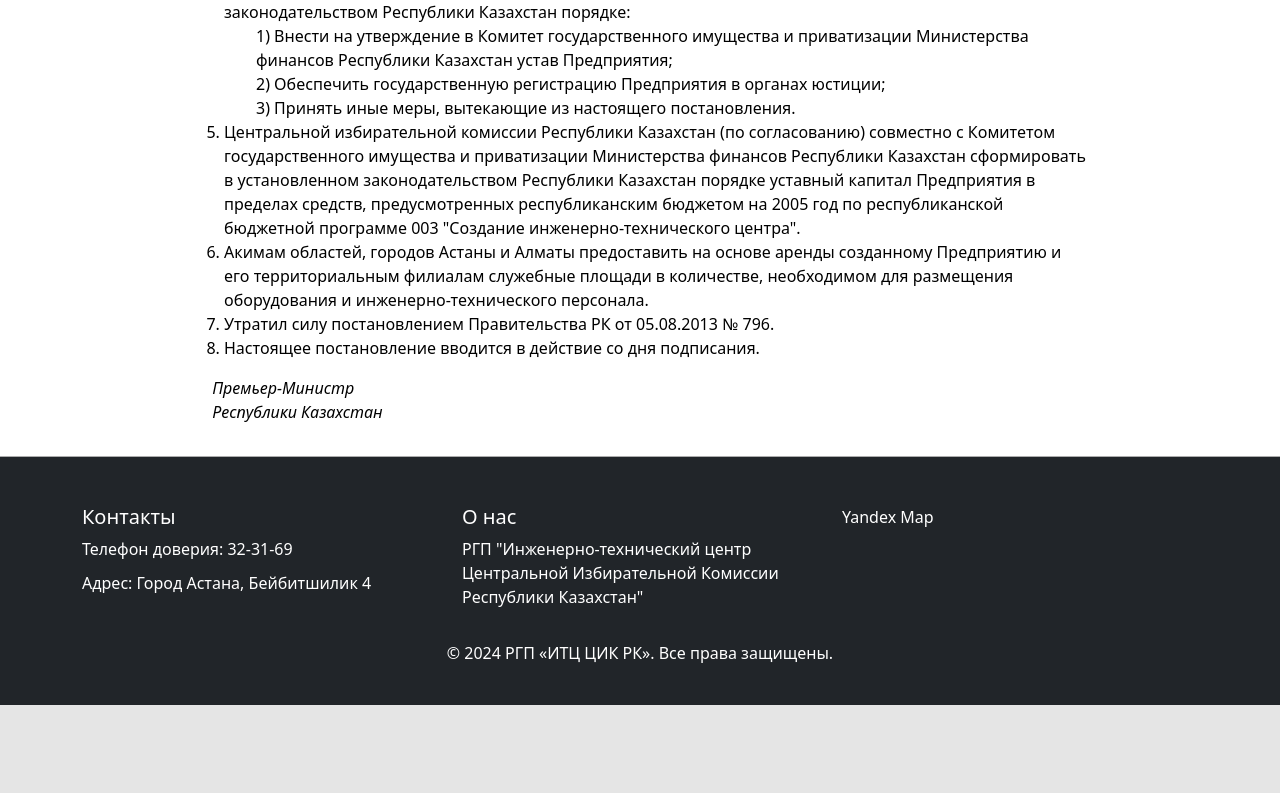
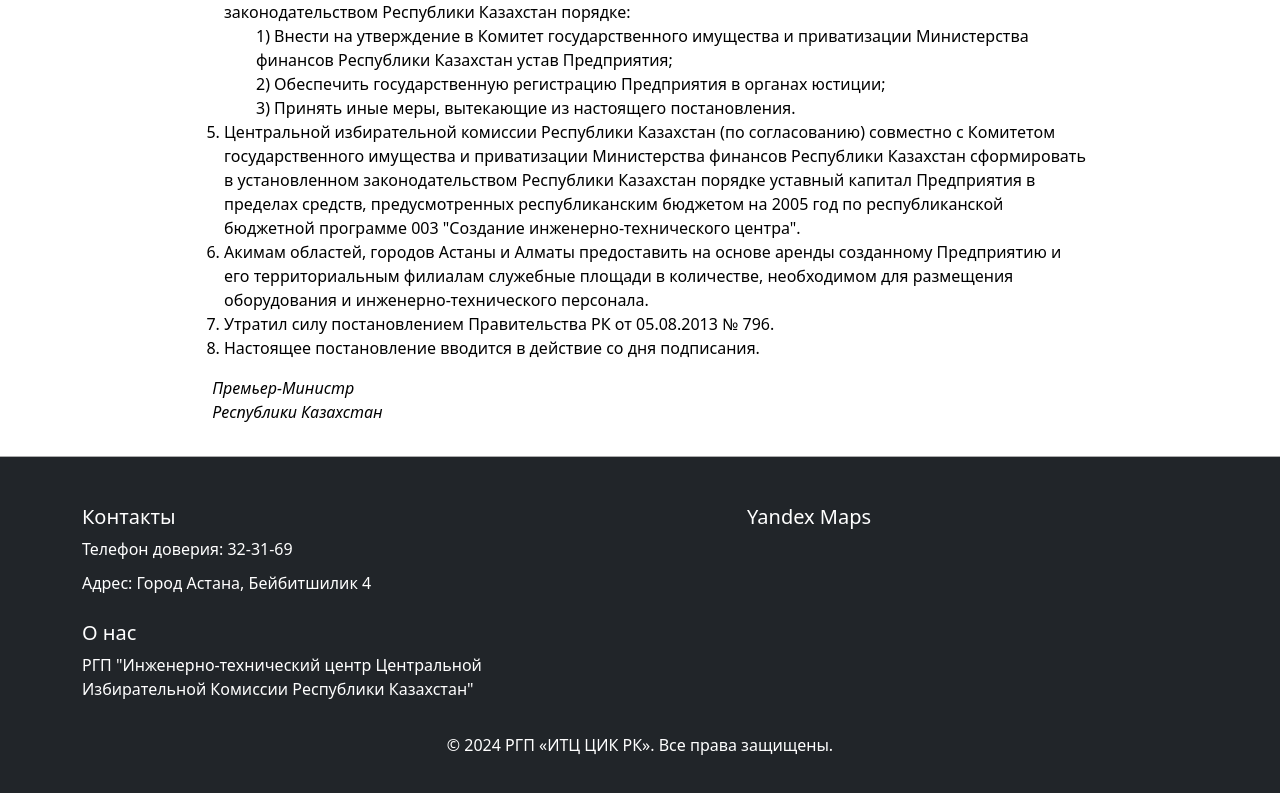
Before and after one commit to don-juann/election-gov-rgp, a plain HTML site: page aboutpage.html in a window 1280 px wide. Shown: the part 597-1390 px from the top of the page. Before the commit the page ends 1302 px from the top, so only its background shows below. Drawn offline with nearby package versions, Linux system fonts and the light colour scheme.

Commit message:
Yandex maps added in footer

```diff
--- a/aboutpage.html
+++ b/aboutpage.html
@@ -69,22 +69,21 @@
     <footer class="bg-dark text-white pt-5 pb-4">
         <div class="container">
             <div class="row">
-                <div class="col-md-4">
+                <div class="col-md-5">
                     <h5 id="footerContacts"></h5>
                     <ul class="list-unstyled">
                         <li id="FooterPhone"></li>
                         <li id="FooterAddress"></li>
                     </ul>
-                </div>
-
-                <div class="col-md-4">
                     <h5 id="footerAbout"></h5>
                     <p id="footerTitle"></p>
                 </div>
 
-                <div class="col-md-4">
-                    <p>Yandex Map</p>
-                </div>
+                <div class="col-md-2"></div>
+
+                <div class="col-md-5">
+                    <h5>Yandex Maps</h5>
+                    <script type="text/javascript" charset="utf-8" async src="https://api-maps.yandex.ru/services/constructor/1.0/js/?um=constructor%3Aff6b00f3562af8b9deb40dfba6213e556e1831ebd428a56aef751a1f152e45f1&amp;width=100%&amp;height=80%&amp;lang=en_FR&amp;scroll=true"></script>                </div>
             </div>
             <div class="row mt-3">
                 <div class="col-md-12 text-center">
```
Also changed, not shown: rgp.html (+6 -7 lines).
